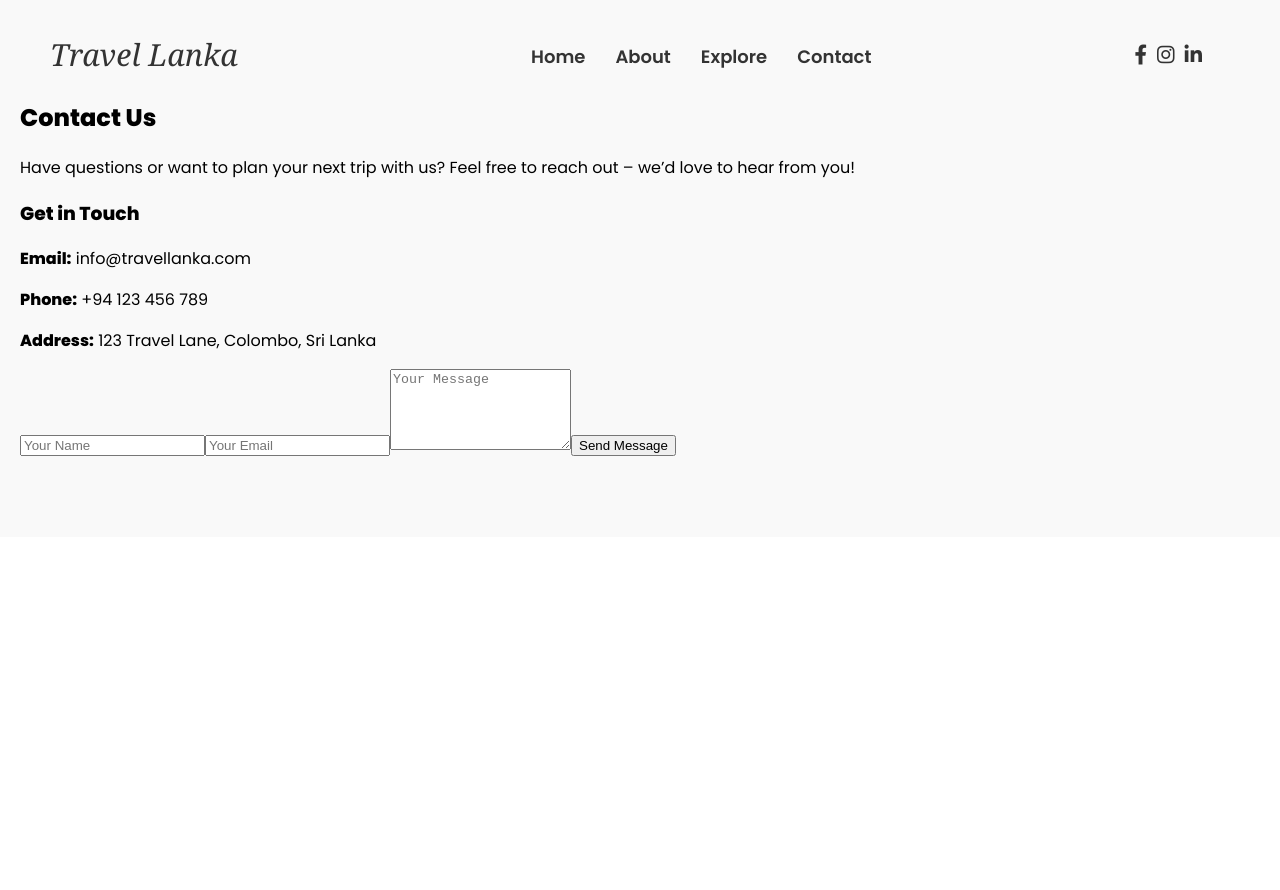
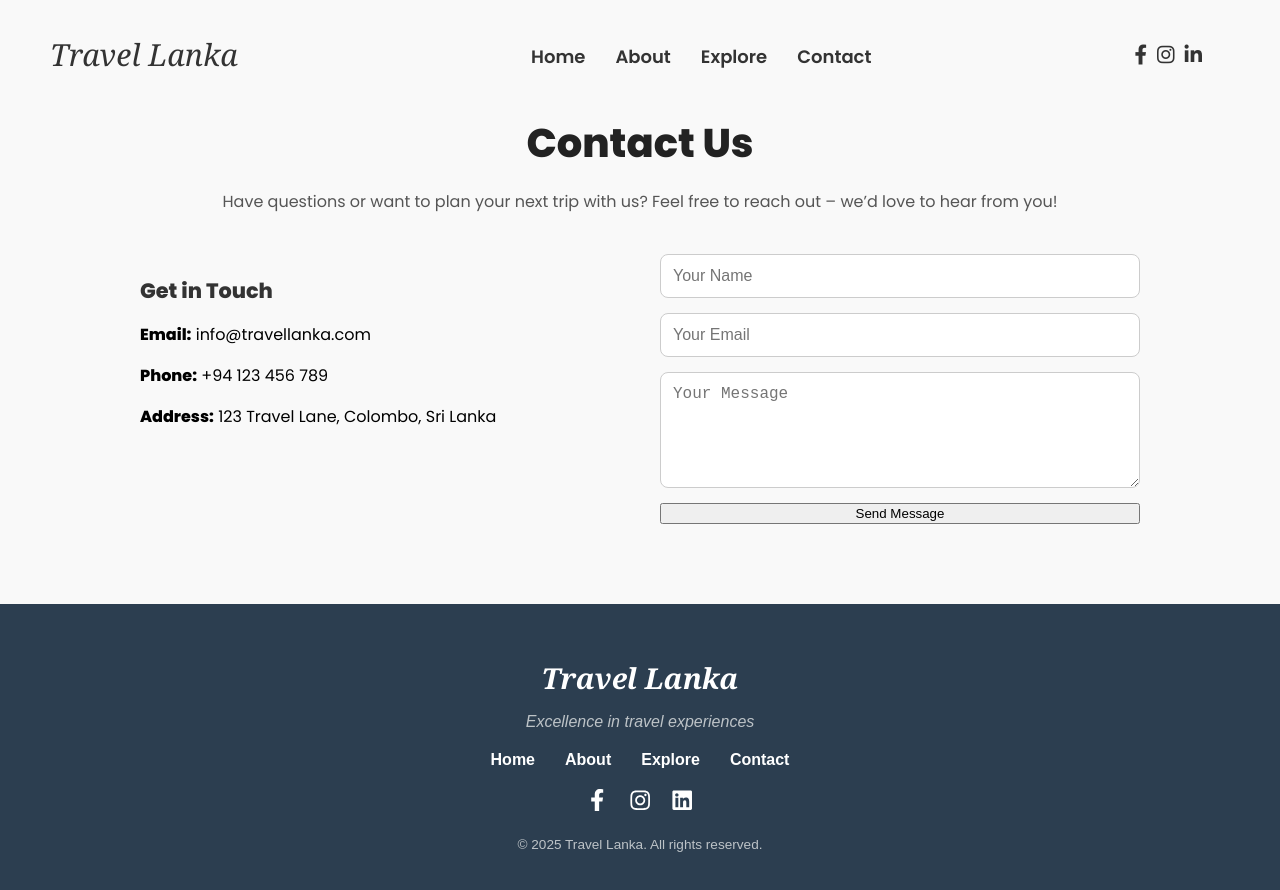
Before and after one commit to AyeshAlexan/Travel-Journey-App, a React (Create React App) app in the folder travel-website/: page /contact in a window 1280 px wide. Shown: the top 890 px of the page. Before the commit the page ends 800 px from the top, so only its background shows below. Built offline with nearby package versions, Linux system fonts and the light colour scheme.

Commit message:
feat: enhance Contact page layout and add Footer component

```diff
--- a/travel-website/src/Styles/Contact.css
+++ b/travel-website/src/Styles/Contact.css
@@ -1,4 +1,46 @@
 .contact {
   padding: 80px 20px;
   background: #f9f9f9;
+  text-align: center;
 }
+.contact-title{
+    font-size: 2.5rem;
+    margin-bottom: 10px;
+    color: #222;
+}
+.contact-subtitle {
+    font-size: 1rem;
+    margin-bottom: 40px;
+    color: #555;
+}
+.contact-container{
+    max-width: 1000px;
+    margin: auto;
+}
+.contact-grid{
+    display:grid;
+    grid-template-columns : repeat(2,1fr);
+    gap: 40px;
+    align-items: start;
+}
+.contact-info{
+    text-align: left;
+}
+ .contact-info h3{
+     margin-bottom: 15px;
+     font-size: 1.3rem;
+     color: #333;
+ }
+ .contact-form form{
+    display: flex;
+    flex-direction: column;
+    gap: 15px;
+ }
+ .contact-form input,
+ .contact-form textarea {
+    padding: 12px;
+    border: 1px solid #ccc;
+    border-radius: 8px;
+    font-size: 1rem;
+    outline: none;
+ }
--- a/travel-website/src/Styles/NavBar.css
+++ b/travel-website/src/Styles/NavBar.css
@@ -6,6 +6,7 @@
   align-items: center;
   padding: 15px 50px;
   margin-top: 10px;
+  margin-bottom: 20px;
   z-index: 5px;
   background: transparent; /* see image through navbar */
   ;
--- a/travel-website/src/pages/Contact.jsx
+++ b/travel-website/src/pages/Contact.jsx
@@ -1,8 +1,10 @@
 import React from "react";
 import "../styles/Contact.css";
+import Footer from "../components/Footer";
 
 const Contact =() =>{
     return (
+        <>
         <section className="contact">
             <div className="contact-container">
                 <h2 className="contact-title">Contact Us </h2>
@@ -30,6 +32,8 @@ const Contact =() =>{
                 </div>
             </div>
         </section>
+        <Footer />
+        </>
     );
 };
 
```
